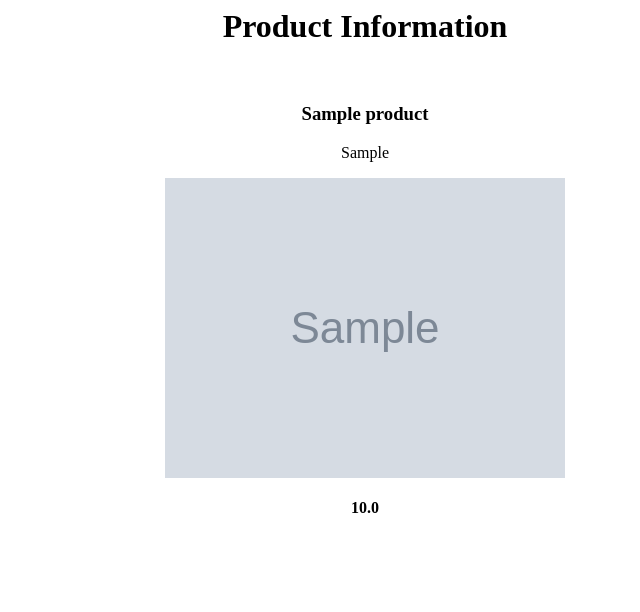
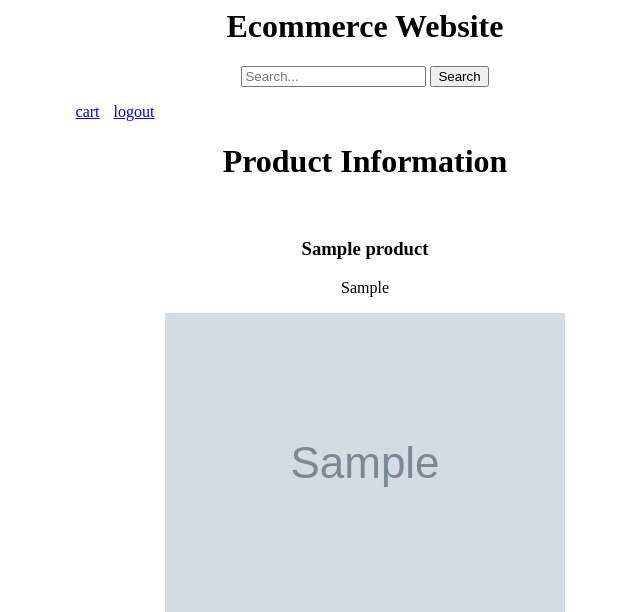
Before and after one commit to Nandhini-Labglo/project-ecommerce, a Django app: page /website/view/ in a window 1280 px wide. Shown: the top 612 px of the page, without its empty margins (275-915 px from the left). Run offline with Django 4.2, Linux system fonts and the light colour scheme; tables that the repository leaves empty hold one stand-in row (values such as "Sample post"); grey boxes marked "Sample" are stand-in pictures.

Commit message:
Order Process

```diff
--- a/ecommerce/urls.py
+++ b/ecommerce/urls.py
@@ -22,7 +22,7 @@ from django.conf.urls.static import static
 urlpatterns = [
     path('admin/', admin.site.urls),
     path('website/',include('website.urls')),
-    url(r"^accounts/", include("django.contrib.auth.urls")),
+    #url(r"^accounts/", include("django.contrib.auth.urls")),
 ]
 
 if settings.DEBUG:
--- a/website/models.py
+++ b/website/models.py
@@ -1,6 +1,8 @@
 from email.policy import default
 from django.db import models
 from django.contrib.auth.models import User
+from datetime import datetime
+from decimal import Decimal as D
 # Create your models here.
 
 class Product(models.Model):
@@ -14,12 +16,45 @@ class Product(models.Model):
     def __str__(self):
         return '{} {}'.format(self.title,self.brand)
 
-class cart(models.Model):
+class Cart(models.Model):
     product = models.ForeignKey(Product, on_delete=models.CASCADE)
     user = models.ForeignKey(User, on_delete=models.CASCADE)
-    quantity = models.PositiveIntegerField(default=True,null=True)
-    price = models.FloatField(default=100.0)
+    quantity = models.PositiveIntegerField(default=True)
+    price = models.FloatField(null=True)
+    is_active = models.BooleanField(default=False)
     created_at = models.DateTimeField(auto_now_add=True, null=True)
 
     def __str__(self):
         return '{}'.format(self.product)
+
+
+    def get_total(self):
+        total = self.product.price * self.quantity
+        return total
+
+    def get_final_price(self):
+        return self.get_total()
+
+
+
+class Order_pl(models.Model):
+    user = models.ForeignKey(User, on_delete=models.CASCADE)
+    product = models.ManyToManyField(Cart)
+    order_date = models.DateTimeField(auto_now_add=True)
+    status = models.BooleanField(default=False)
+
+    def __str__(self):
+        return '{}'.format(self.user)
+
+    def get_total_items(self):
+        total = 0
+        for product in self.product.all():
+            total = sum(product.quantity)
+        return total
+
+
+    def get_total_price(self):
+        total = 0
+        for order_item in self.product.all():
+            total += order_item.get_total()
+        return total
--- a/website/templates/search.html
+++ b/website/templates/search.html
@@ -11,9 +11,8 @@
         <h3>{{product.title}}</h3>
         <p>{{product.brand}}</p>
         <h4>{{product.price}}</h4>
-        Quantity:
-        <input type="number" value="{{ item.quantity }}"> <br><br>
-    <a href = "{% url 'add_to_cart' product.id %}"><button>Add to Cart</button></a><br><br>
+        <br><br>
+        <a href = "{% url 'add_to_cart' product.id %}"><button type="sumbit">Add to Cart</button></a><br><br>
     </div>
     {% empty %}
         <h2>No results found</h2>
--- a/website/templates/view.html
+++ b/website/templates/view.html
@@ -1,3 +1,5 @@
+{% extends "index.html" %}
+{% block content %}
 <html>
     <head>
         <title>products</title>
@@ -14,3 +16,17 @@
 </center>
 </body>
 </html>
+{% comment %}
+{% for product in all_search_results %}
+<div class="card" style="width: 18rem;">
+  <img class="card-img-top" src="{{ product.image.url }}" alt="Card image cap">
+  <div class="card-body">
+    <h5 class="card-title">{{ product.title }}</h5>
+    <p class="card-text">{{ product.brand }}</p>
+    <p class="card-text">Price - {{ product.price }}</p>
+    <a href="#" class="btn btn-primary">Buy Now</a>
+  </div>
+</div>
+{% endfor %}
+{% endcomment %}
+{% endblock %}
--- a/website/urls.py
+++ b/website/urls.py
@@ -3,12 +3,19 @@ from website import views
 from django.urls import include, re_path as url
 
 urlpatterns = [
+
     path('login/',views.login_request,name='login'),
     path('logout/',views.logout_request,name='logout'),
     path('index/',views.index,name='index'),
     path('view/',views.ProductListview.as_view(),name='view'),
     path('search/',views.SearchView.as_view(),name='search'),
     path('cart/',views.cart_detail,name='cart'),
-    url(r'^add/(?P<product_id>\d+)/$', views.add_to_cart, name='add_to_cart'),
-    #path('remove_cart/<int:product_id>',views.remove_cart,name='remove_cart'),
+    url(r'^add/(?P<id>\d+)/$', views.add_to_cart, name='add_to_cart'),
+    #url(r'^remove/(?P<product_id>\d+)/$', views.remove, name='remove'),
+    path('remove_cart/',views.remove_cart,name='remove_cart'),
+    path('orderplaced/',views.orderplaced,name='orderplaced'),
+    path('order/',views.order,name='order'),
+    path('remove_item_cart/<id>', views.remove_item_cart, name='remove_item_cart'),
+    #path('minus_cart/', views.minus_cart, name='minus_cart'),
+
 ]
--- a/website/views.py
+++ b/website/views.py
@@ -1,15 +1,16 @@
-from django.http import HttpResponse
-from django.shortcuts import render, redirect
-from website.models import Product, cart
+from django.http import HttpResponse, JsonResponse
+from django.shortcuts import render, redirect, get_object_or_404
+from website.models import Product, Cart, Order_pl
 from website.forms import productForm
 from django.views.generic.list import ListView
+from django.views import View
 from django.contrib.auth.forms import AuthenticationForm
 from django.contrib.auth import authenticate, login, logout
 from django.contrib.auth.decorators import login_required
 from django.contrib import messages
 from django.db.models import Q
 from django.core.exceptions import ObjectDoesNotExist
-
+from datetime import datetime
 
 # Create your views here.
 
@@ -68,21 +69,96 @@ class SearchView(ListView):
 def cart_detail(request):
     if request.user.is_authenticated:
         user = request.user
-        carts = cart.objects.filter(user=user)
+        carts = Cart.objects.filter(user=user, is_active=False)
         amount = 0.0
-        cart_product = [p for p in cart.objects.all() if p.user == user]
+        cart_product = [p for p in Cart.objects.all() if p.user == user]
         print(cart_product)
         if cart_product:
             for p in cart_product:
-                total_price = (p.quantity * p.price)
-                print(total_price)
+                total_price = (p.product.price)
                 amount += total_price
-                print(amount)
         context = {'form':carts,'amount':amount,}
         return render(request,'cart.html',context)
 
-def add_to_cart(request,product_id):
-       user = request.user
-       product = Product.objects.get(id=product_id)
-       cart(user=user, product=product).save()
-       return redirect('cart')
+def add_to_cart(request,id):
+    product = get_object_or_404(Product, id=id)
+    cart, created = Cart.objects.get_or_create(
+        product=product,
+        user=request.user,
+        is_active=False
+    )
+    order_qs = Order_pl.objects.filter(user=request.user, status=False)
+    if order_qs.exists():
+        order = order_qs[0]
+        if order.product.filter(product__id=product.id).exists():
+            cart.quantity += 1
+            cart.save()
+            messages.info(request, "This item quantity was updated.")
+            return redirect('cart')
+        else:
+            order.product.add(cart)
+            messages.info(request, "This item was added to your cart.")
+            return redirect('cart')
+    else:
+        order_date = datetime.now()
+        order = Order_pl.objects.create(user=request.user, order_date=order_date)
+        order.product.add(cart)
+        messages.info(request, "This item was added to your cart.")
+        return redirect('cart')
+
+def remove_item_cart(request, id):
+    product = get_object_or_404(Product, id=id)
+    order_qs = Order_pl.objects.filter(
+        user=request.user,
+        status=False
+    )
+    if order_qs.exists():
+        order = order_qs[0]
+        # check if the order item is in the order/cart
+        if order.product.filter(product__id=product.id).exists():
+            cart = Cart.objects.filter(
+                product=product,
+                user=request.user,
+                is_active=False
+            )[0]
+            if cart.quantity > 1:
+                cart.quantity -= 1
+                cart.save()
+            else:
+                order.product.remove(cart)
+            messages.info(request, "This item quantity was updated.")
+            return redirect('cart')
+        else:
+            messages.info(request, "This item was not in your cart")
+            return redirect('cart')
+    else:
+        messages.info(request, "You do not have an active order")
+        return redirect('cart')
+
+
+def remove_cart(request):
+    if request.method == 'POST':
+        prod_id = int(request.POST.get('product_id'))
+        if(Cart.objects.filter(product_id=prod_id,user=request.user)):
+            c = Cart.objects.get(product_id=prod_id,user=request.user)
+            c.delete()
+            context = {'status':'updated'}
+        return JsonResponse(context)
+    return redirect('cart')
+
+
+def order(request):
+    user = request.user
+    orders = Order_pl.objects.filter(user=user, status=False)
+    print(orders)
+    return render(request, 'orders.html', {'orders': orders})
+
+
+def orderplaced(request):
+    user = request.user
+    cart = Cart.objects.filter(user=user,is_active=True)
+    for c in cart:
+       product = c.product
+       Order_pl(user=user).save()
+       c.delete()
+    return redirect('order')
```
Also changed, not shown: website/admin.py (+6 -2 lines), website/templates/cart.html (+10 -1 lines), website/templates/orders.html (added, +24 -0 lines), website/migrations/0013_order_pl.py (added), website/migrations/0014_alter_cart_price.py (added), website/migrations/0015_alter_cart_price.py (added), website/migrations/0016_remove_order_pl_product_order_pl_product.py (added), website/migrations/0017_cart_is_active_alter_order_pl_status.py (added), website/migrations/0018_remove_cart_is_active.py (added), website/migrations/0019_remove_order_pl_status.py (added), website/migrations/0020_cart_is_active_order_pl_status.py (added), website/migrations/0021_alter_cart_is_active_alter_cart_quantity_and_more.py (added).
